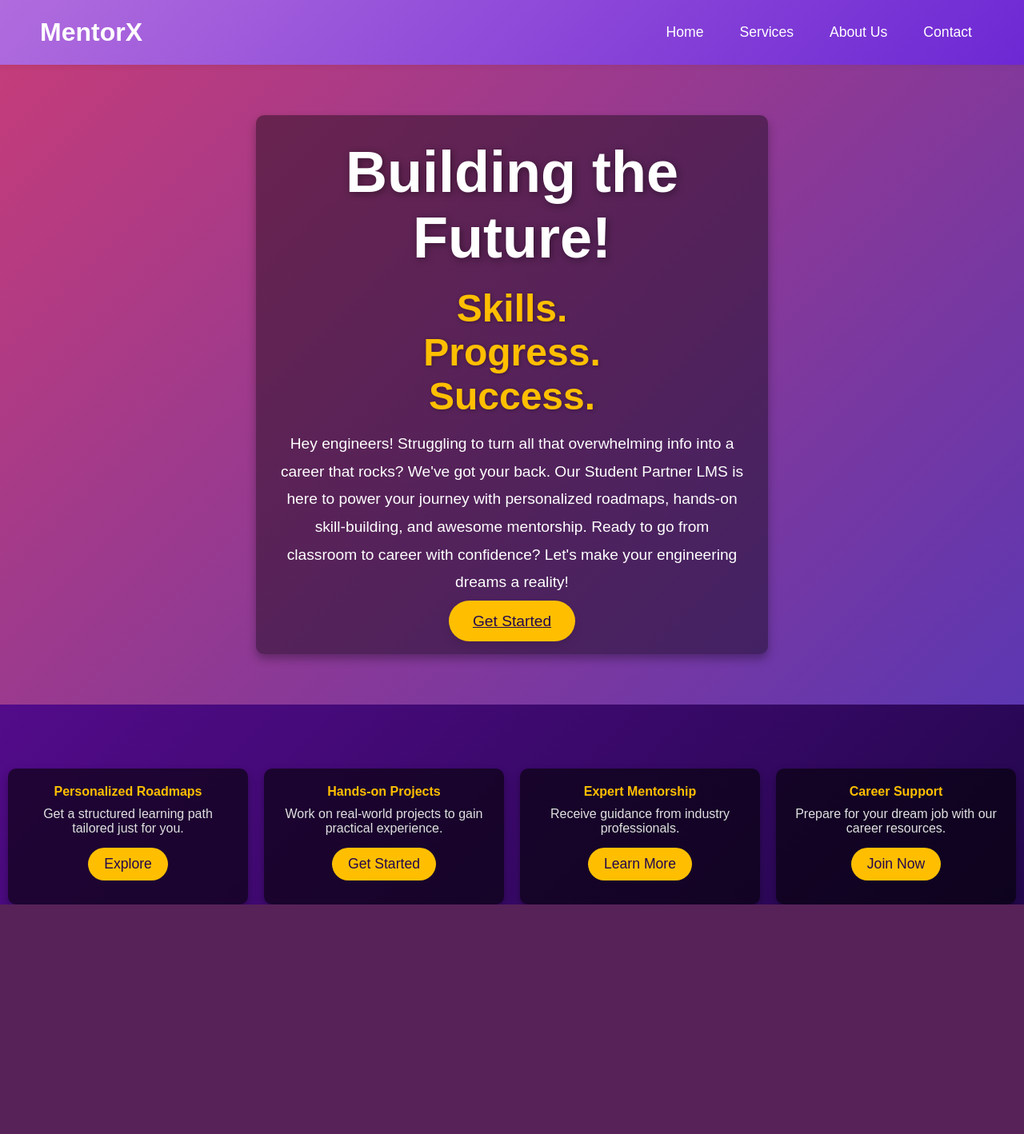
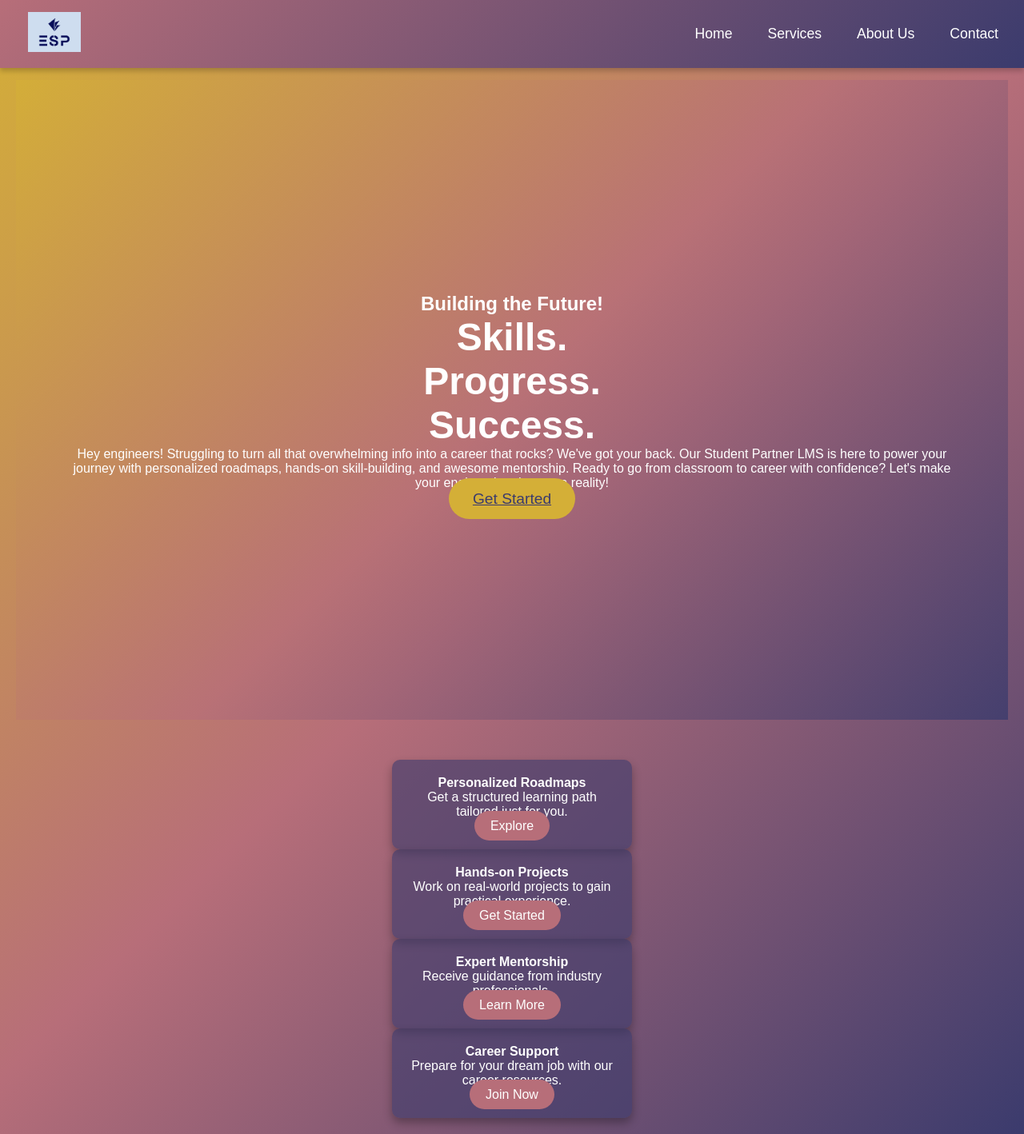
Before and after one commit to Prayesh13/LMS, a Flask app: page / in a window 1280 px wide. Shown: the whole page at 80% size. Before the commit the page ends 1131 px from the top, so only its background shows below. Run offline with Flask 3, Linux system fonts and the light colour scheme.

Commit message:
updated layout and css files

```diff
--- a/static/styles.css
+++ b/static/styles.css
@@ -7,7 +7,7 @@
 
 body {
     font-family: 'Poppins', sans-serif;
-    background: linear-gradient(135deg, #6e0dad, #23074d);
+    background: linear-gradient(135deg, #D4AF37, #B76E79, #3B3B6D);
     color: white;
     overflow-x: hidden; /* Prevent horizontal scrolling */
 }
@@ -18,14 +18,8 @@ body {
     justify-content: space-between;
     align-items: center;
     padding: 20px 50px;
-    background: linear-gradient(135deg, #b06cdd, #6d28d4);
+    background: linear-gradient(135deg, #B76E79, #3B3B6D);
     box-shadow: 0 4px 6px rgba(0, 0, 0, 0.2);
-}
-
-.nav-links {
-    display: flex;
-    align-items: center;
-    gap: 15px;
 }
 
 .navbar a, .nav-item > a {
@@ -38,36 +32,8 @@ body {
 }
 
 .navbar a:hover, .nav-item > a:hover {
-    color: #ffbf00;
+    color: #D4AF37;
     transform: scale(1.1);
-}
-
-/* Dropdown Menu */
-.nav-item {
-    position: relative;
-}
-
-.nav-item:hover .dropdown {
-    display: block;
-}
-
-.dropdown {
-    display: none;
-    position: absolute;
-    background-color: #290042;
-    box-shadow: 0 8px 16px rgba(0, 0, 0, 0.2);
-    z-index: 1;
-}
-
-.dropdown a {
-    color: rgb(247, 251, 236);
-    padding: 12px 16px;
-    text-decoration: none;
-    display: block;
-}
-
-.dropdown a:hover {
-    background-color: #575757;
 }
 
 /* Hero Section */
@@ -77,51 +43,28 @@ body {
     align-items: center;
     min-height: 100vh;
     padding: 0 50px;
-    background: linear-gradient(135deg, rgba(255, 91, 91, 0.6), rgba(114, 75, 217, 0.7));
+    background: linear-gradient(135deg, rgba(212, 175, 55, 0.7), rgba(183, 110, 121, 0.7), rgba(59, 59, 109, 0.8));
     overflow: hidden;
     position: relative;
 }
 
-.hero .content {
-    max-width: 50%;
-    z-index: 2;
-}
-
-.hero h1 {
-    font-size: 4.5rem;
-    margin-bottom: 20px;
-    font-weight: 700;
-    text-shadow: 2px 2px 10px rgba(0, 0, 0, 0.4);
-}
-
-.hero p {
-    font-size: 1.3rem;
-    margin-bottom: 30px;
-    line-height: 1.6;
-}
-
 .hero .btn {
-    background: #ffbf00;
-    color: #23074d;
+    background: #D4AF37;
+    color: #3B3B6D;
     padding: 15px 30px;
     font-size: 1.2rem;
     border: none;
     border-radius: 30px;
     cursor: pointer;
     transition: background 0.3s, transform 0.3s;
-    box-shadow: 0 6px 12px rgba(0, 0, 0, 0.1);
 }
 
 .hero .btn:hover {
-    background: #d4a000;
+    background: #B76E79;
     transform: translateY(-4px);
 }
 
-.hero .btn:active {
-    transform: translateY(2px);
-}
-
-/* Cards for Platforms */
+/* Cards Section */
 .cards-section {
     display: flex;
     justify-content: space-around;
@@ -131,7 +74,7 @@ body {
 }
 
 .card {
-    background-color: rgba(0, 0, 0, 0.6);
+    background-color: rgba(59, 59, 109, 0.6);
     width: 300px;
     border-radius: 10px;
     padding: 20px;
@@ -140,131 +83,25 @@ body {
     transition: transform 0.3s;
 }
 
-.card:hover {
-    transform: translateY(-10px);
-}
-
 .card h3 {
     font-size: 1.5rem;
-    color: #ffbf00;
-    margin-bottom: 15px;
-}
-
-.card p {
-    font-size: 1rem;
-    color: #e0e0e0;
-    margin-bottom: 20px;
-}
-
-.card a {
-    color: #ffbf00;
-    text-decoration: none;
-    font-size: 1.1rem;
-    font-weight: 500;
-    display: inline-block;
-    margin-bottom: 10px;
-}
-
-.card a:hover {
-    color: #ff9000;
-}
-
-.card .suggestion {
-    font-size: 1rem;
-    color: #f7f7f7;
-    margin-top: 15px;
-}
-
-/* Content Section */
-.content {
-    max-width: 80%;
-    margin: 50px auto;
-    background: rgba(0, 0, 0, 0.4);
-    padding: 30px;
-    border-radius: 10px;
-    box-shadow: 0 6px 12px rgba(0, 0, 0, 0.3);
-}
-
-.content h2, .content h3 {
-    color: #ffbf00;
-    text-shadow: 1px 1px 5px rgba(0, 0, 0, 0.3);
-    margin-bottom: 15px;
-}
-
-.content p {
-    font-size: 1.2rem;
-    line-height: 1.8;
-    margin-bottom: 20px;
-}
-
-.content ul, .content ol {
-    margin-left: 25px;
-    padding-left: 20px;
-}
-
-.content ul li, .content ol li {
-    font-size: 1.1rem;
-    margin-bottom: 10px;
-}
-
-.content ul li::marker {
-    color: #ffbf00;
-}
-
-.content ol li {
-    counter-increment: step-counter;
-}
-
-.content ol li::before {
-    content: counter(step-counter) ". ";
-    font-weight: bold;
-    color: #ffbf00;
-}
-
-/* Cards in one row */
-.cards-container {
-    display: grid;
-    grid-template-columns: repeat(4, 1fr); /* 4 cards in one row */
-    gap: 20px;
-    margin-top: 30px;
-}
-
-.card {
-    background: rgba(0, 0, 0, 0.6);
-    padding: 20px;
-    border-radius: 10px;
-    box-shadow: 0 6px 12px rgba(0, 0, 0, 0.3);
-    text-align: center;
-}
-
-.card h4 {
-    color: #ffbf00;
-    margin-bottom: 10px;
-}
-
-.card p {
-    font-size: 1rem;
+    color: #D4AF37;
     margin-bottom: 15px;
 }
 
 .card .btn {
-    background: #ffbf00;
-    color: #23074d;
+    background: #B76E79;
+    color: white;
     padding: 10px 20px;
     border-radius: 30px;
     text-decoration: none;
-    display: inline-block;
     font-weight: 500;
     transition: background 0.3s, transform 0.3s;
 }
 
 .card .btn:hover {
-    background: #d43100;
+    background: #3B3B6D;
     transform: translateY(-4px);
-}
-
-.card .btn:active {
-    transform: translateY(2px);
 }
 
 @media (max-width: 1024px) {
--- a/templates/layout.html
+++ b/templates/layout.html
@@ -10,17 +10,19 @@
     <!-- Navbar -->
     <header class="navbar">
         <div class="logo">
-            <h1>MentorX</h1>
+            <a href="{{ url_for('home') }}">
+                <img src="{{ url_for('static', filename='esp_logo.png') }}" alt="ESP Logo">
+            </a>
         </div>
         <nav class="nav-links">
             <a href="{{ url_for('home') }}">Home</a>
             <div class="nav-item">
                 <a href="#services">Services</a>
                 <div class="dropdown">
-                    <a href="{{ url_for('digital_footprints') }}">Digital footprint</a>
-                    <a href="{{ url_for('course_recommendation') }}">Course Recommendation</a>
-                    <a href="{{ url_for('udemy_recommendation') }}">Udemy</a>
-                    <a href="{{ url_for('communication_skills') }}">Comm. skills</a>
+                    <a href="{{ url_for('digital_footprints') }}">Digital Footprint</a>
+                    <a href="{{ url_for('course_recommendation') }}">Coursera Course Recommendation</a>
+                    <a href="{{ url_for('udemy_recommendation') }}">Udemy Course Recommendation</a>
+                    <a href="{{ url_for('communication_skills') }}">Comm. Skills</a>
                 </div>
             </div>
             <a href="#about">About Us</a>
@@ -32,5 +34,96 @@
     <main>
         {% block content %}{% endblock %}
     </main>
+
+    <style>
+        /* Global Reset */
+        * {
+            margin: 0;
+            padding: 0;
+            box-sizing: border-box;
+        }
+
+        body {
+            font-family: 'Poppins', sans-serif;
+            background: linear-gradient(135deg, #D4AF37, #B76E79, #3B3B6D);
+            color: white;
+            overflow-x: hidden;
+        }
+
+        /* Fixed Navbar */
+        .navbar {
+            position: fixed;
+            top: 0;
+            left: 0;
+            width: 100%;
+            background: linear-gradient(135deg, #B76E79, #3B3B6D);
+            padding: 15px 20px;
+            display: flex;
+            justify-content: space-between;
+            align-items: center;
+            z-index: 1000;
+            box-shadow: 0 4px 6px rgba(0, 0, 0, 0.2);
+        }
+
+        .navbar .logo img {
+            height: 50px; /* Adjust size as needed */
+        }
+
+        .nav-links {
+            display: flex;
+            align-items: center;
+            gap: 20px;
+        }
+
+        .nav-links a {
+            color: white;
+            text-decoration: none;
+            font-weight: 500;
+            padding: 8px 12px;
+            font-size: 1.1rem;
+            transition: 0.3s;
+        }
+
+        .nav-links a:hover {
+            background: #D4AF37;
+            border-radius: 5px;
+        }
+
+        .nav-item {
+            position: relative;
+        }
+
+        .dropdown {
+            display: none;
+            position: absolute;
+            background: #444;
+            min-width: 200px;
+            top: 100%;
+            left: 0;
+            border-radius: 5px;
+            box-shadow: 0 4px 8px rgba(0, 0, 0, 0.2);
+        }
+
+        .nav-item:hover .dropdown {
+            display: block;
+        }
+
+        .dropdown a {
+            display: block;
+            padding: 10px;
+            color: white;
+            text-decoration: none;
+        }
+
+        .dropdown a:hover {
+            background: #555;
+        }
+
+        /* Ensure content does not overlap the navbar */
+        main {
+            margin-top: 80px;
+            padding: 20px;
+        }
+    </style>
 </body>
 </html>
```
Also changed, not shown: templates/course_recommendation.html (+13 -0 lines), static/esp_logo.png (added), static/esp_logo1.png (added), static/fav.png (added).
